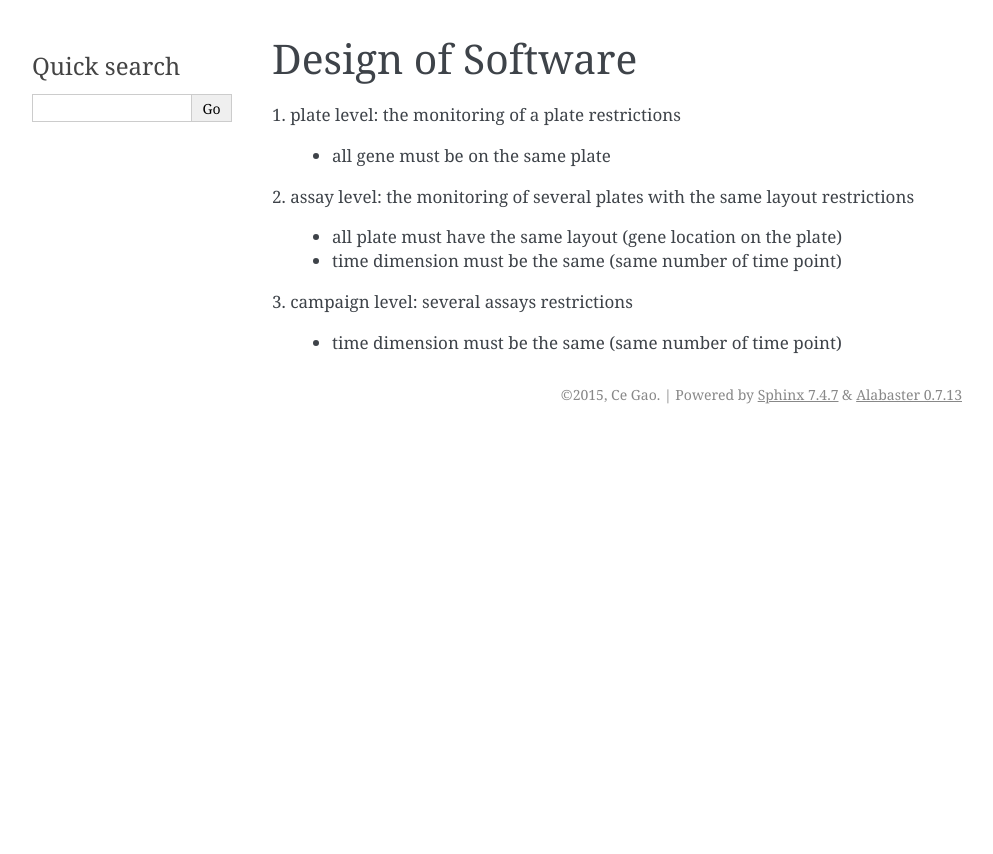
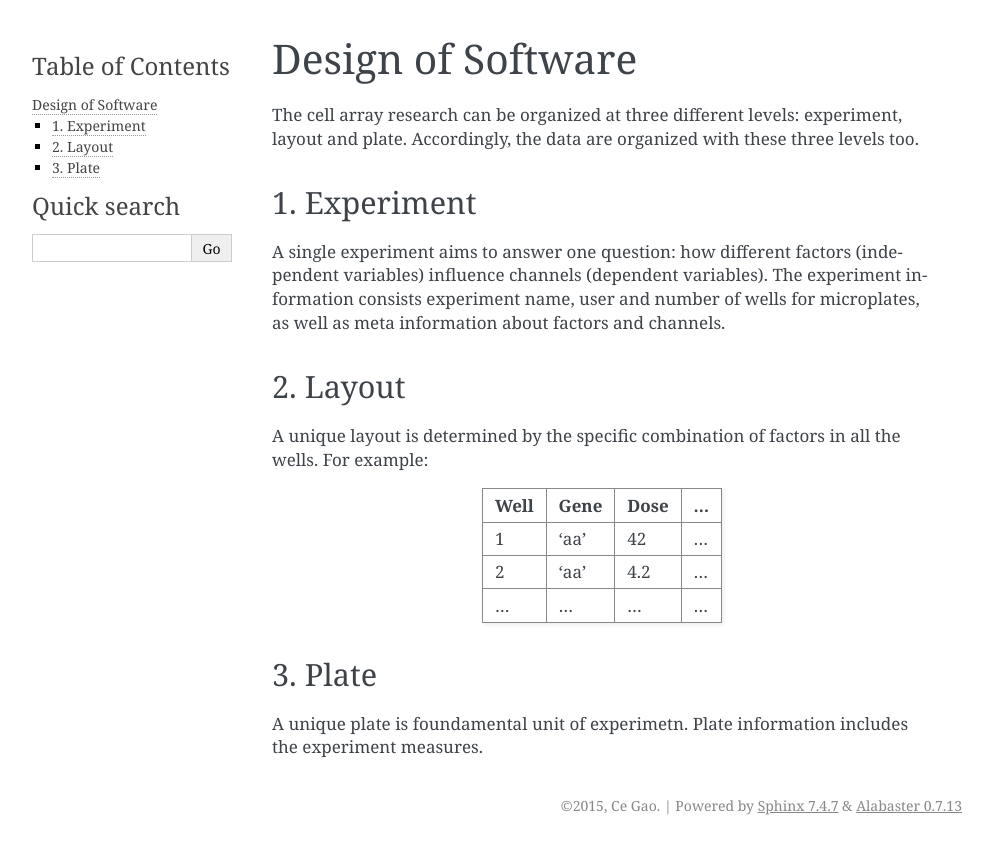
Before and after one commit to gaoce/TimeVis, a Sphinx documentation site: the page built from docs/design.rst, in a window 1280 px wide. Shown: the top 854 px of the page, without its empty margins (148-1141 px from the left). Built offline with Sphinx 7.4.7, drawn with Linux system fonts in a browser that asks for light colours.

Commit message:
Add a better description of experiment/data design

```diff
--- a/docs/design.rst
+++ b/docs/design.rst
@@ -1,14 +1,34 @@
 ******************
 Design of Software
 ******************
+The cell array research can be organized at three different levels: experiment,
+layout and plate. Accordingly, the data are organized with these three levels
+too.
 
-1. plate level: the monitoring of a plate
-restrictions
-  * all gene must be on the same plate
-2. assay level: the monitoring of several plates with the same layout
-restrictions
-  * all plate must have the same layout (gene location on the plate)
-  * time dimension must be the same (same number of time point)
-3. campaign level: several assays
-restrictions
-  * time dimension must be the same (same number of time point)
+1. Experiment
+=============
+A single experiment aims to answer one question: how different factors
+(independent variables) influence channels (dependent variables). The experiment
+information consists experiment name, user and number of wells for microplates,
+as well as meta information about factors and channels.
+
+2. Layout
+=========
+A unique layout is determined by the specific combination of factors in all the
+wells. For example:
+
++------+------+------+-----+
+| Well | Gene | Dose | ... |
++======+======+======+=====+
+| 1    | 'aa' | 42   | ... |
++------+------+------+-----+
+| 2    | 'aa' | 4.2  | ... |
++------+------+------+-----+
+| ...  | ...  | ...  | ... |
++------+------+------+-----+
+
+
+3. Plate
+========
+A unique plate is foundamental unit of experimetn. Plate information includes
+the experiment measures.
```
